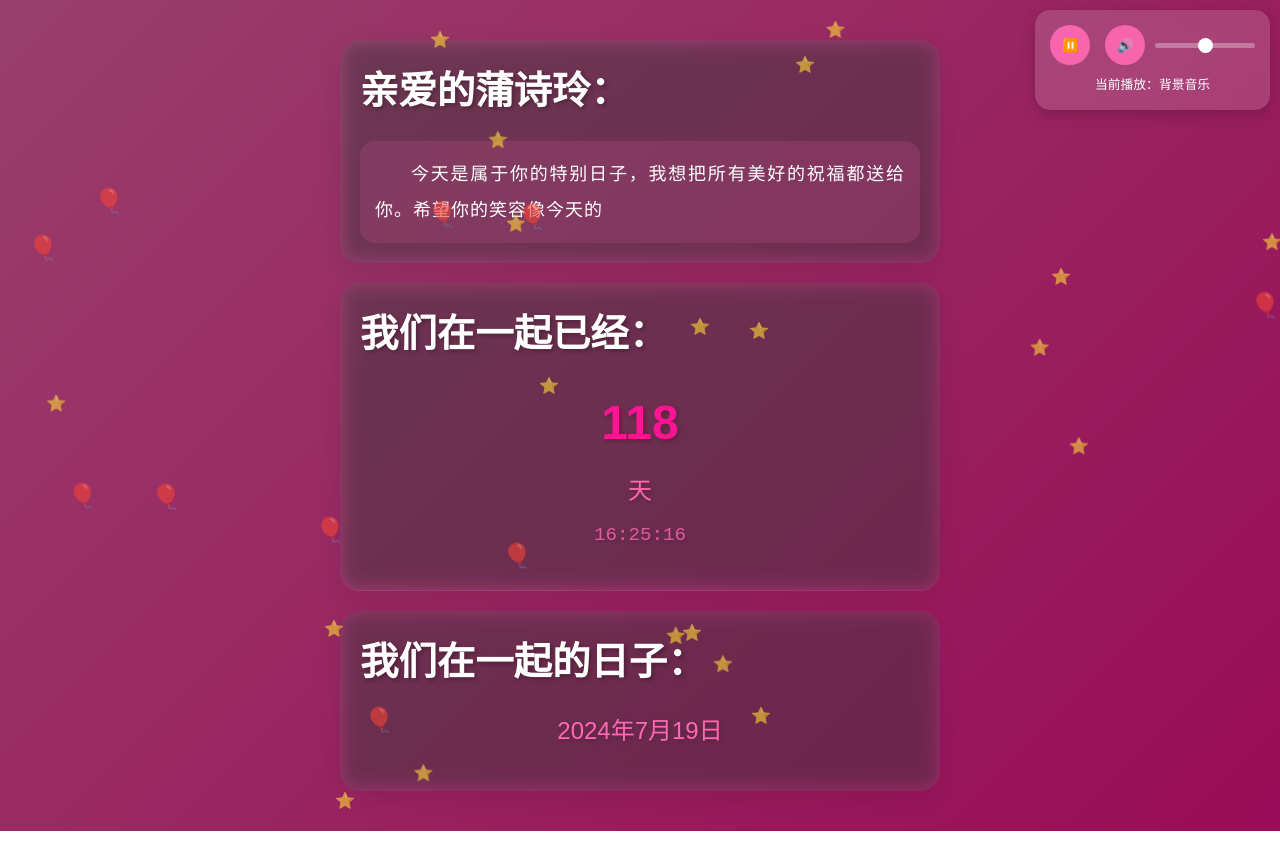
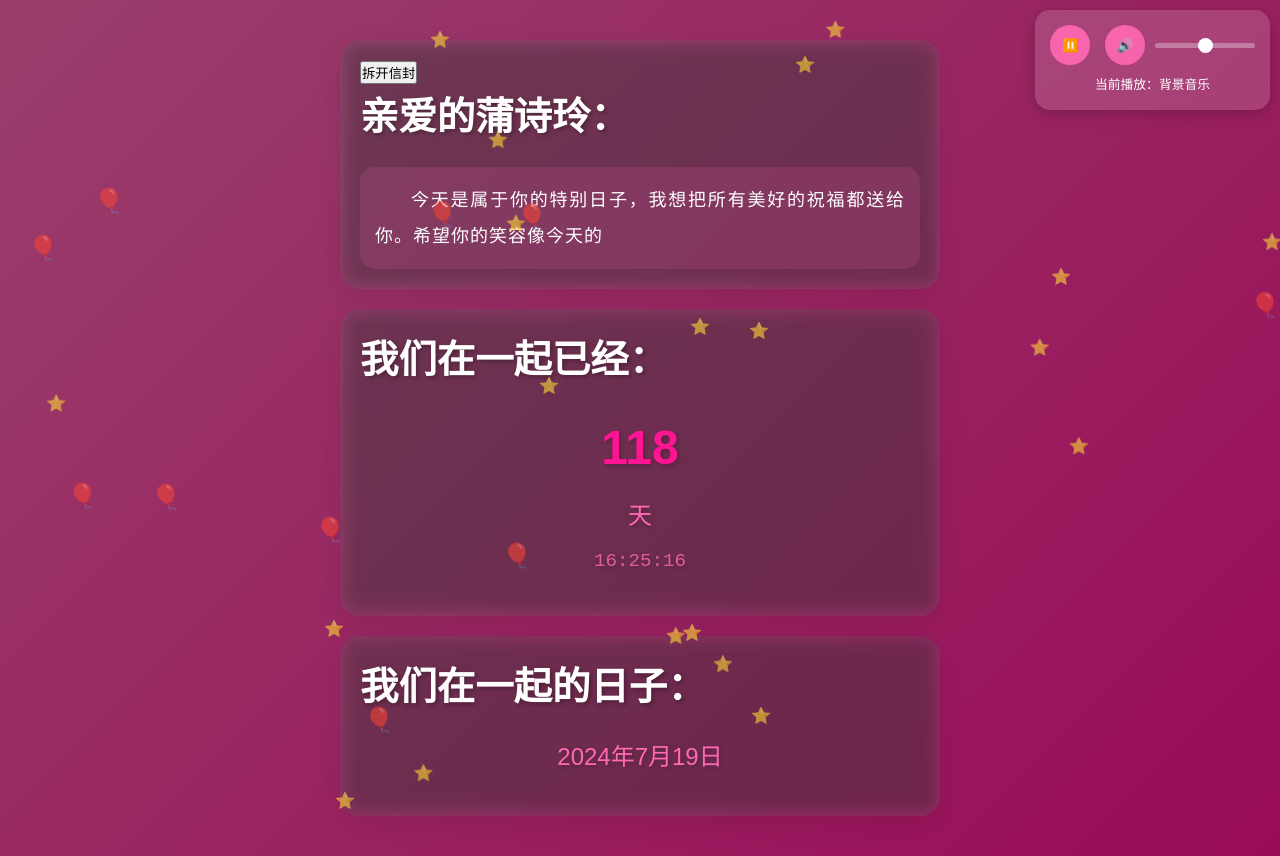
Before and after one commit to ryylovepsl/birthday-wish, a plain HTML site: page index.html in a window 1280 px wide. Both pictures are taken after a click on the button "点击进入". Before the commit the page ends 831 px from the top, so only its background shows below. Drawn offline with nearby package versions, Linux system fonts and the light colour scheme.

Commit message:
Update index.html

```diff
--- a/index.html
+++ b/index.html
@@ -56,8 +56,17 @@
     <!-- 内容界面 -->
     <div id="content-screen" class="hidden">
         <div class="section animate__animated animate__fadeInUp">
-            <h2>亲爱的蒲诗玲：</h2>
-            <div class="love-message typing-message"></div>
+            <div class="envelope-container">
+                <div class="envelope">
+                    <button class="open-envelope-btn">拆开信封</button>
+                    <div class="envelope-flap"></div>
+                    <div class="envelope-content"></div>
+                </div>
+                <div class="letter">
+                    <h2>亲爱的蒲诗玲：</h2>
+                    <div class="love-message typing-message"></div>
+                </div>
+            </div>
         </div>
         <div class="section card-section">
             <h2>我们在一起已经：</h2>
```
